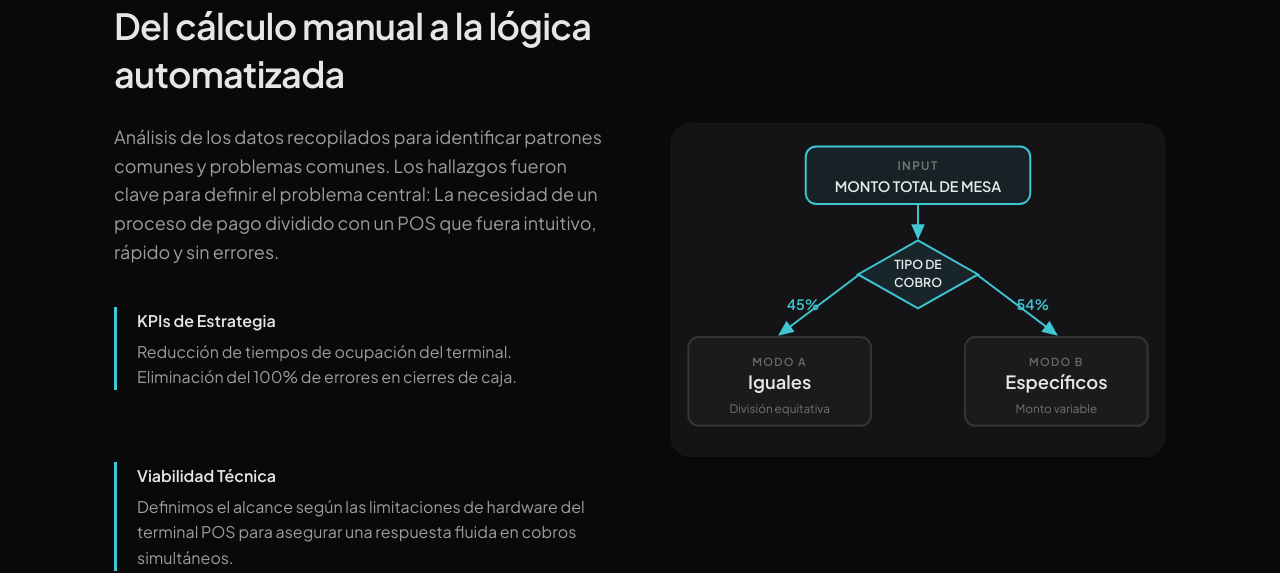
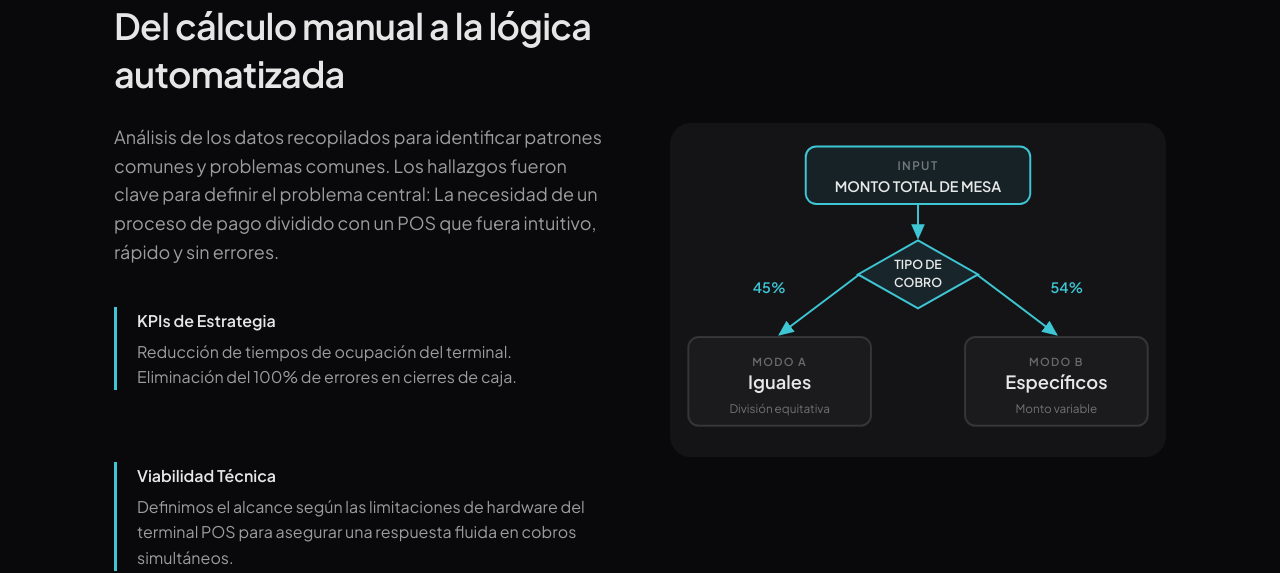
Before and after one commit to fcohubto/fco-orellana-pd, a plain HTML site: page html/restaurante.html in a window 1280 px wide. Shown: the part 6156-6729 px from the top of the page. Drawn offline with Linux system fonts and the light colour scheme.

Commit message:
fix(restaurante): separar labels 45%/54% de las flechas en SVG estrategia
Co-Authored-By: Claude Sonnet 4.6 <noreply@anthropic.com>

```diff
--- a/html/restaurante.html
+++ b/html/restaurante.html
@@ -402,10 +402,10 @@
                           <text x="190" y="126" text-anchor="middle" font-family="Plus Jakarta Sans,system-ui,sans-serif" font-size="9.5" font-weight="600" fill="rgba(255,255,255,0.9)">COBRO</text>
                           <!-- Rama izquierda -->
                           <line x1="145" y1="116" x2="84" y2="162" stroke="#3EC6D4" stroke-width="1.5" marker-end="url(#arr-c)"/>
-                          <text x="102" y="143" text-anchor="middle" font-family="Plus Jakarta Sans,system-ui,sans-serif" font-size="11" font-weight="700" fill="#3EC6D4">45%</text>
+                          <text x="76" y="130" text-anchor="middle" font-family="Plus Jakarta Sans,system-ui,sans-serif" font-size="11" font-weight="700" fill="#3EC6D4">45%</text>
                           <!-- Rama derecha -->
                           <line x1="235" y1="116" x2="296" y2="162" stroke="#3EC6D4" stroke-width="1.5" marker-end="url(#arr-c)"/>
-                          <text x="278" y="143" text-anchor="middle" font-family="Plus Jakarta Sans,system-ui,sans-serif" font-size="11" font-weight="700" fill="#3EC6D4">54%</text>
+                          <text x="304" y="130" text-anchor="middle" font-family="Plus Jakarta Sans,system-ui,sans-serif" font-size="11" font-weight="700" fill="#3EC6D4">54%</text>
                           <!-- CAJA IGUALES -->
                           <rect x="14" y="164" width="140" height="68" rx="8" fill="rgba(255,255,255,0.03)" stroke="rgba(255,255,255,0.13)" stroke-width="1.5"/>
                           <text x="84" y="186" text-anchor="middle" font-family="Plus Jakarta Sans,system-ui,sans-serif" font-size="8.5" font-weight="600" fill="rgba(255,255,255,0.35)" letter-spacing="0.12em">MODO A</text>
```
